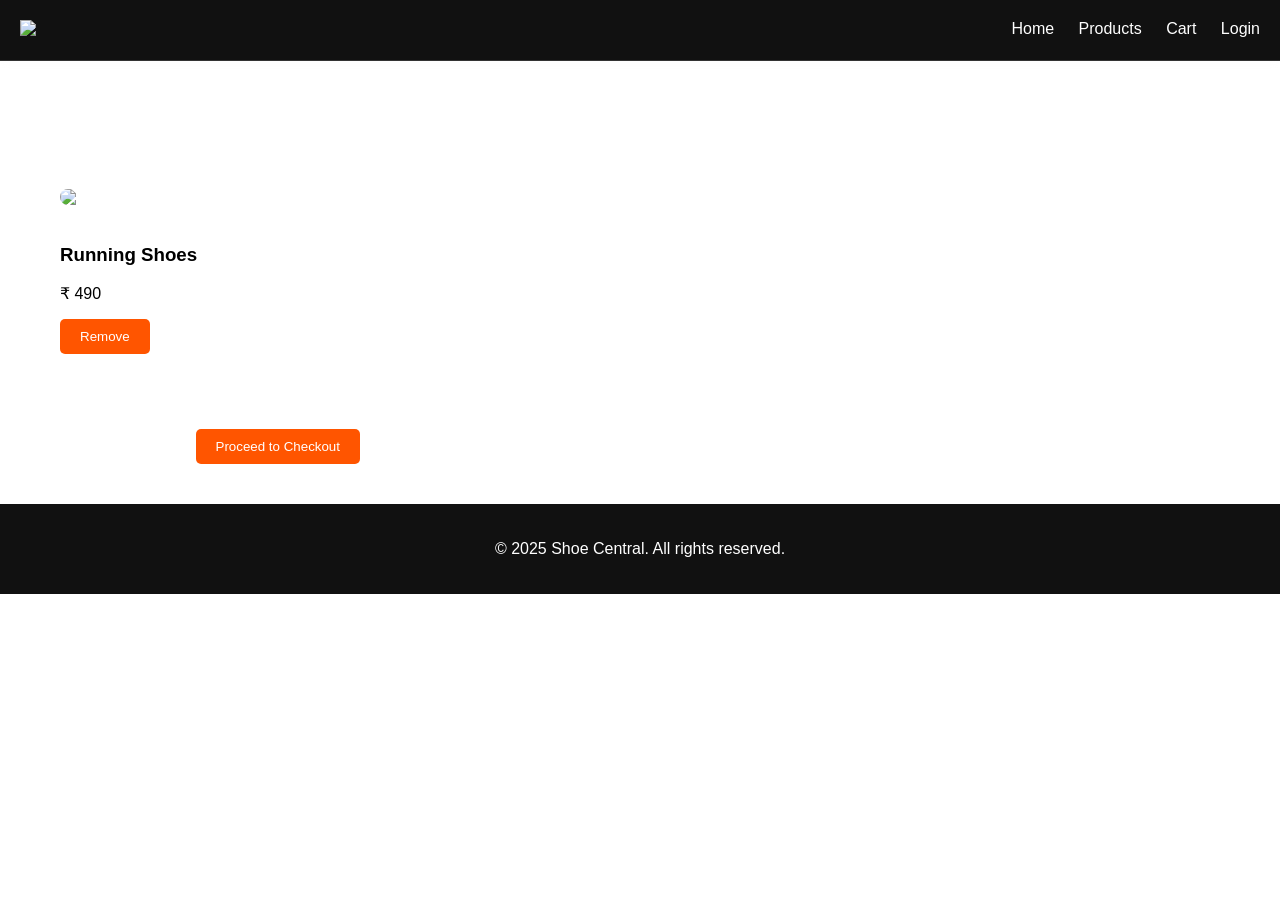
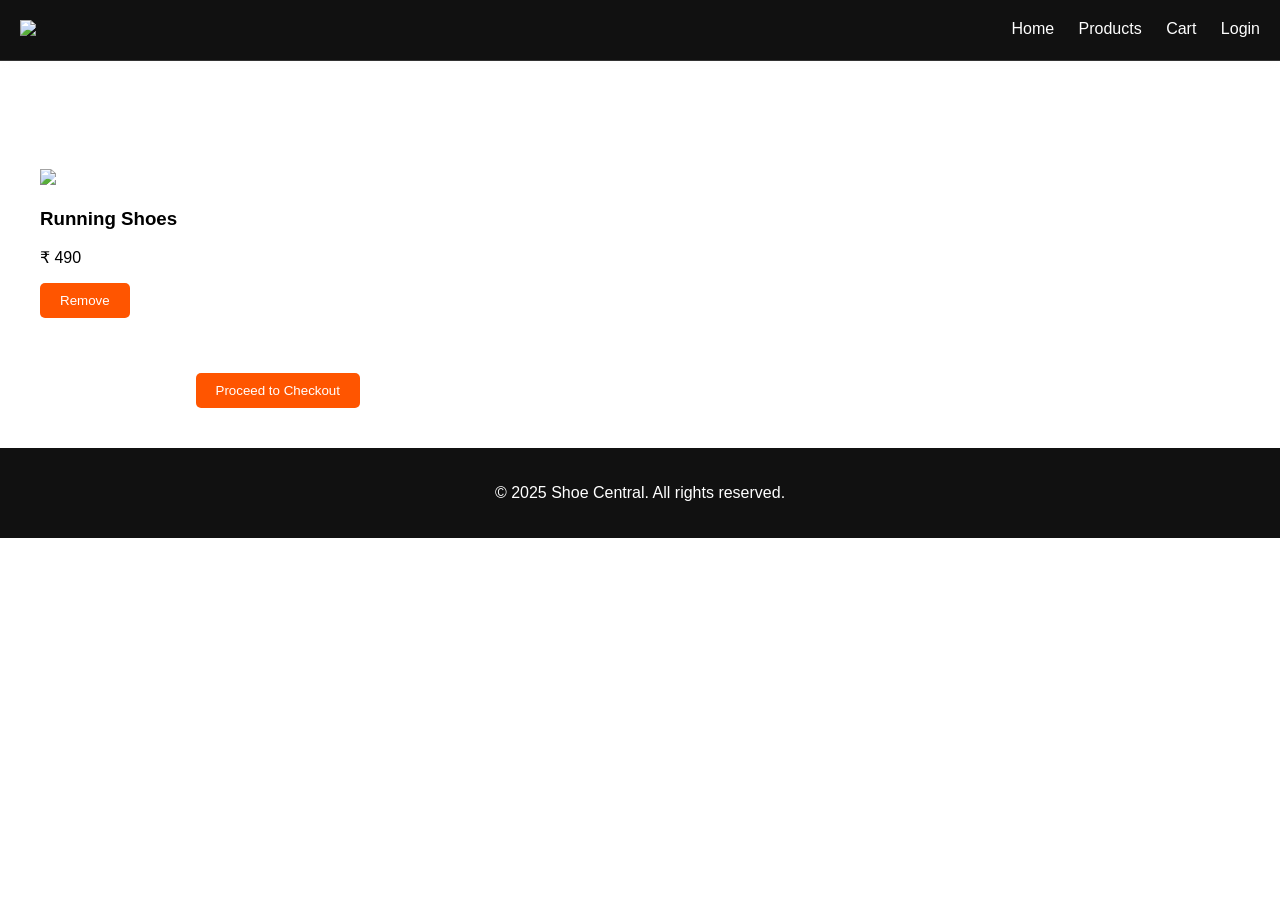

adding java script files and editing exisitng file to incorporate js functionality

--- a/ecommerce-website/assets/css/cart.css
+++ b/ecommerce-website/assets/css/cart.css
@@ -22,19 +22,24 @@ text-decoration: none;
 padding: 40px;
 width:25%;
 }
-.item {
+.cart h2 {
+text-align: center;
+}
+.cart-item {
 background: white;
 display: flex;
 padding: 20px;
 border-radius: 10px;
 gap: 20px;
 margin-bottom: 20px;
-flex-direction: column;
-
+justify-content: space-between;
+align-items: center;
 }
-.item img{
-    width: 100%;
-    border-radius: 10px;
+.cart-item h3 {
+margin: 0 0 10px 0;
+}
+.cart-item p {
+margin: 5px 0;
 }
 
 .total {
